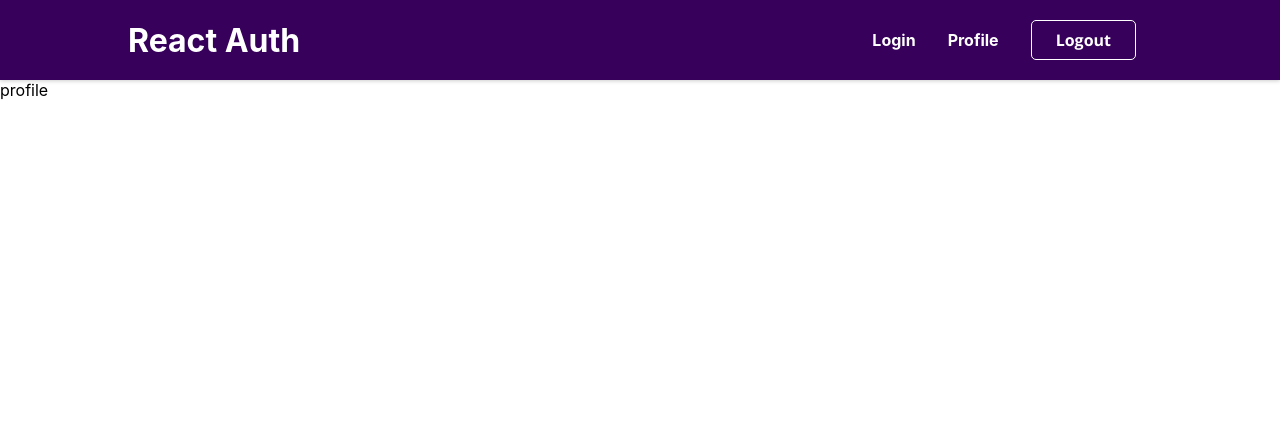
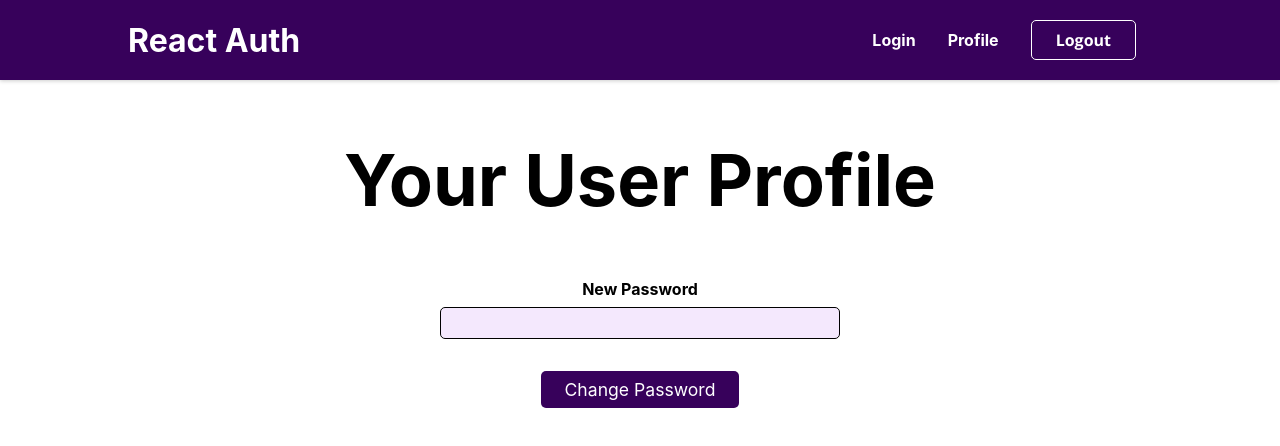
Before and after one commit to rzsm/practice, a React (Create React App) app: page /profile in a window 1280 px wide. Shown: the top 446 px of the page. Built offline with nearby package versions, Linux system fonts and the light colour scheme.

Commit message:
ProfilePage

```diff
--- a/src/components/UI/Input.module.css
+++ b/src/components/UI/Input.module.css
@@ -1,6 +1,7 @@
 .label {
     margin-bottom: 0.5rem;
     font-weight: bold;
+    display: block;
 }
 
 .input {
--- a/src/index.js
+++ b/src/index.js
@@ -3,6 +3,7 @@ import { BrowserRouter, Routes, Route } from 'react-router-dom';
 import App from './App';
 import HomepageBody from './pages/HomepageBody';
 import LoginPage from './pages/LoginPage';
+import ProfilePage from './pages/ProfilePage';
 import './index.css';
 
 
@@ -12,7 +13,7 @@ root.render(
     <Routes>
       <Route path="/" element={<App />}>
         <Route path="auth" element={<LoginPage />} />
-        <Route path="profile" element={<p>profile</p>} />
+        <Route path="profile" element={<ProfilePage />} />
         <Route index element={ <HomepageBody />} />
       </Route>
     </Routes>
--- /dev/null
+++ b/src/pages/ProfilePage.jsx
@@ -0,0 +1,15 @@
+import Input from '../components/UI/Input';
+import Button from '../components/UI/Button';
+import styles from './ProfilePage.module.css';
+
+export default function ProfilePage() {
+  return (
+    <secton style={{"text-align":"center"}}>
+        <h1 className={styles.title}>Your User Profile</h1>
+        <form>
+            <Input label="New Password" id="new-pass" inputClass={styles.input}/>
+            <Button className={styles.btn}>Change Password</Button>
+        </form>
+    </secton>
+  )
+}
--- /dev/null
+++ b/src/pages/ProfilePage.module.css
@@ -0,0 +1,24 @@
+.title {
+    margin: 3.5rem auto;
+    font-weight: bold;
+    font-size: 4.5rem;
+}
+
+.input {
+    width: 95%;
+    max-width: 25rem;
+    border: 1px solid black;
+    margin-bottom: 2rem;
+}
+
+.btn {
+    display: block;
+    margin: auto;
+    color: white;
+    background-color: var(--primary-color);
+    font-size: 1.1rem;
+}
+
+.btn:hover {
+    background-color: hsl(276, 98%, 28%);
+}
```
